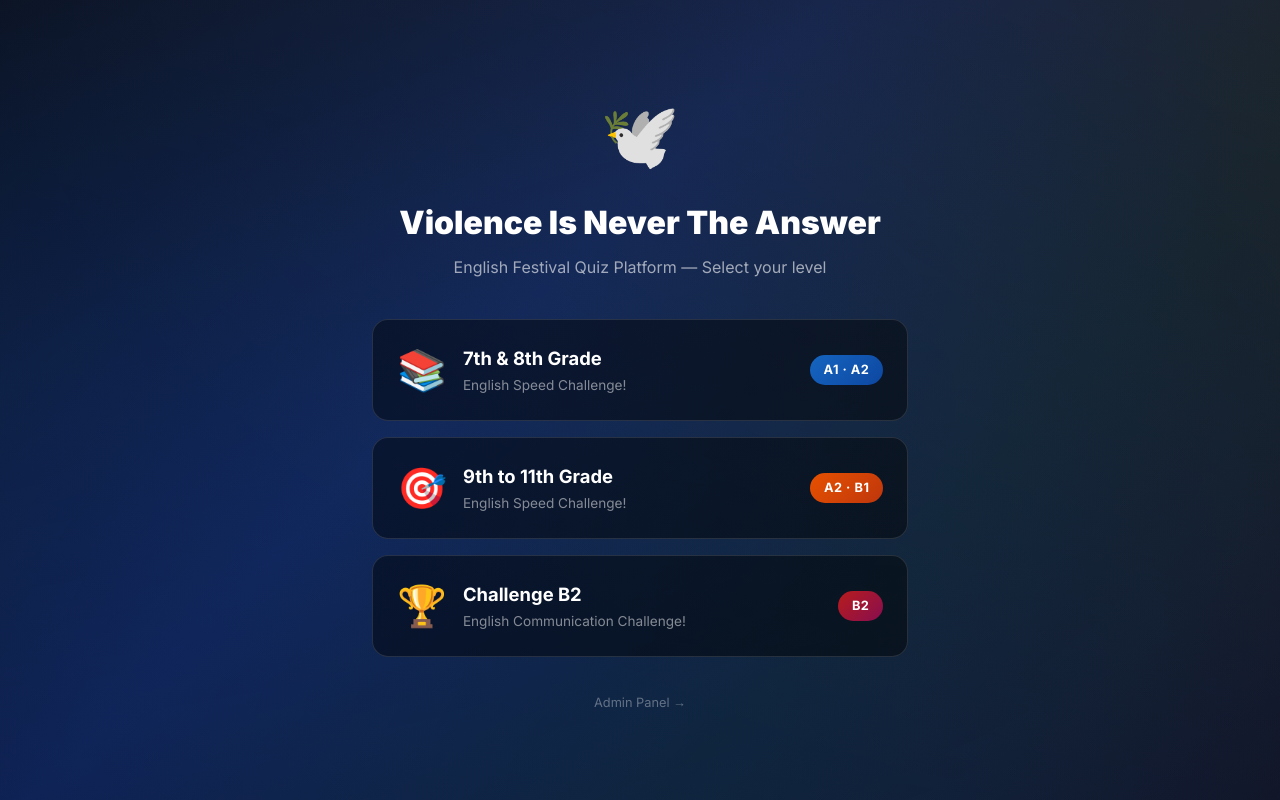
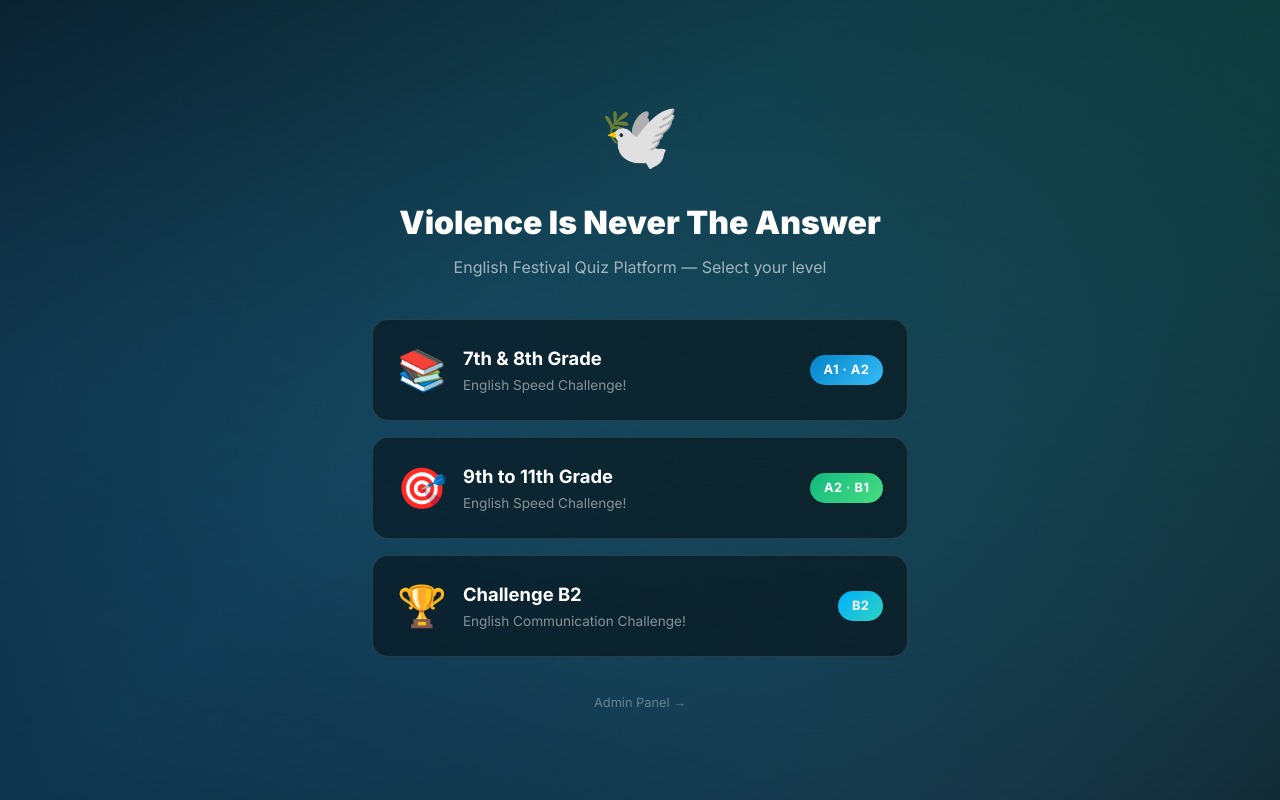
Before and after one commit to joseangeldiazcampos-hue/festival-de-ingles, a Next.js app: page / in a window 1280 px wide. Built offline with nearby package versions, Linux system fonts and the light colour scheme; no server answers; the database is empty.

Commit message:
Enhance global UI design aesthetics with vibrant Light Blue and Light Green theme

```diff
--- a/src/app/globals.css
+++ b/src/app/globals.css
@@ -2,18 +2,20 @@
 
 /* ─── Custom CSS Variables ─────────────────────────────────────── */
 :root {
-  --primary: #1565c0;
-  --primary-dark: #0d47a1;
-  --primary-light: #42a5f5;
-  --accent: #ffd600;
-  --accent-warm: #ff8f00;
-  --success: #2e7d32;
-  --danger: #c62828;
-  --bg-dark: #0a0e1a;
-  --bg-card: rgba(255, 255, 255, 0.05);
+  --primary: #38bdf8;         /* Light Sky Blue */
+  --primary-dark: #0284c7;    /* Rich Ocean Blue */
+  --primary-light: #7dd3fc;   /* Soft Light Blue */
+  --accent: #4ade80;          /* Vibrant Light Green */
+  --accent-mint: #2dd4bf;     /* Aqua Mint */
+  --accent-warm: #34d399;     /* Light Emerald Green */
+  --success: #4ade80;         /* Light Green */
+  --danger: #f87171;          /* Soft Red */
+  --bg-dark: #040d1a;         /* Deep Cyan Midnight */
+  --bg-card: rgba(56, 189, 248, 0.06);
   --text-primary: #ffffff;
-  --text-secondary: rgba(255, 255, 255, 0.75);
-  --glass-border: rgba(255, 255, 255, 0.12);
+  --text-secondary: rgba(224, 242, 254, 0.85);
+  --glass-border: rgba(56, 189, 248, 0.22);
+  --glass-border-green: rgba(74, 222, 128, 0.25);
 }
 
 /* ─── Base Reset & Responsive Fixes ────────────────────────────── */
@@ -39,7 +41,7 @@ body {
 
 /* ─── Animated Background ──────────────────────────────────────── */
 .bg-animated {
-  background: linear-gradient(135deg, #0a0e1a 0%, #0d1b4b 40%, #0a1628 70%, #0d0a1a 100%);
+  background: linear-gradient(135deg, #040d1a 0%, #062238 40%, #031c2e 70%, #04121d 100%);
   position: relative;
   overflow: hidden;
 }
@@ -51,9 +53,9 @@ body {
   left: -50%;
   width: 200%;
   height: 200%;
-  background: radial-gradient(ellipse at 20% 50%, rgba(21, 101, 192, 0.15) 0%, transparent 60%),
-              radial-gradient(ellipse at 80% 20%, rgba(255, 214, 0, 0.08) 0%, transparent 50%),
-              radial-gradient(ellipse at 60% 80%, rgba(66, 165, 245, 0.10) 0%, transparent 50%);
+  background: radial-gradient(ellipse at 20% 50%, rgba(56, 189, 248, 0.20) 0%, transparent 60%),
+              radial-gradient(ellipse at 80% 20%, rgba(74, 222, 128, 0.18) 0%, transparent 55%),
+              radial-gradient(ellipse at 60% 80%, rgba(125, 211, 252, 0.15) 0%, transparent 50%);
   animation: bg-pulse 12s ease-in-out infinite alternate;
   pointer-events: none;
   z-index: 0;
--- a/src/app/page.tsx
+++ b/src/app/page.tsx
@@ -12,7 +12,7 @@ const gradeGroups = [
     emoji: "📚",
     levels: "A1 · A2",
     description: "English Speed Challenge!",
-    gradient: "linear-gradient(135deg, #1565c0, #0d47a1)",
+    gradient: "linear-gradient(135deg, #0284c7, #38bdf8)",
   },
   {
     name: "9th to 11th Grade",
@@ -20,7 +20,7 @@ const gradeGroups = [
     emoji: "🎯",
     levels: "A2 · B1",
     description: "English Speed Challenge!",
-    gradient: "linear-gradient(135deg, #e65100, #bf360c)",
+    gradient: "linear-gradient(135deg, #10b981, #4ade80)",
   },
   {
     name: "Challenge B2",
@@ -28,7 +28,7 @@ const gradeGroups = [
     emoji: "🏆",
     levels: "B2",
     description: "English Communication Challenge!",
-    gradient: "linear-gradient(135deg, #b71c1c, #880e4f)",
+    gradient: "linear-gradient(135deg, #00b0ff, #2dd4bf)",
   },
 ];
 
--- a/src/components/quiz/QuizInterface.tsx
+++ b/src/components/quiz/QuizInterface.tsx
@@ -535,15 +535,15 @@ export default function QuizInterface({ gradeGroupSlug }: { gradeGroupSlug: stri
               marginBottom: "0.5rem",
             }}
           >
-            <span style={{ fontSize: "0.8rem", color: "rgba(255,255,255,0.7)", fontWeight: 600 }}>
+            <span style={{ fontSize: "0.8rem", color: "rgba(224,242,254,0.85)", fontWeight: 600 }}>
               Question {currentIndex + 1} of {totalQuestions}
             </span>
-            <span style={{ fontSize: "0.8rem", color: "#42a5f5", fontWeight: 700 }}>
+            <span style={{ fontSize: "0.8rem", color: "#4ade80", fontWeight: 700 }}>
               {Math.round(progress)}%
             </span>
           </div>
           <div className="progress-bar-track" style={{ background: "rgba(0,0,0,0.4)" }}>
-            <div className="progress-bar-fill" style={{ width: `${progress}%` }} />
+            <div className="progress-bar-fill" style={{ width: `${progress}%`, background: "linear-gradient(90deg, #38bdf8, #4ade80)" }} />
           </div>
         </div>
 
@@ -554,9 +554,9 @@ export default function QuizInterface({ gradeGroupSlug }: { gradeGroupSlug: stri
           style={{
             position: "relative",
             overflow: "hidden",
-            background: "rgba(0, 0, 0, 0.55)",
+            background: "rgba(4, 13, 26, 0.65)",
             backdropFilter: "blur(24px)",
-            border: "1px solid rgba(255,255,255,0.15)",
+            border: "1px solid rgba(56, 189, 248, 0.25)",
             borderRadius: "20px",
           }}
         >
@@ -570,9 +570,9 @@ export default function QuizInterface({ gradeGroupSlug }: { gradeGroupSlug: stri
               fontWeight: 800,
               padding: "0.25rem 0.75rem",
               borderRadius: "8px",
-              background: LEVEL_BG[currentQuestion.level] || "rgba(21,101,192,0.15)",
-              color: LEVEL_COLORS[currentQuestion.level] || "#42a5f5",
-              border: `1px solid ${LEVEL_COLORS[currentQuestion.level] || "#42a5f5"}55`,
+              background: "rgba(56, 189, 248, 0.15)",
+              color: "#38bdf8",
+              border: "1px solid rgba(56, 189, 248, 0.4)",
               letterSpacing: "1px",
             }}
           >
@@ -589,7 +589,7 @@ export default function QuizInterface({ gradeGroupSlug }: { gradeGroupSlug: stri
 
           {/* Bonus question hint */}
           {isCurrentBonus && (
-            <p style={{ color: "#ffd600", fontSize: "0.8rem", margin: "0.5rem 0 0 0", fontStyle: "italic" }}>
+            <p style={{ color: "#4ade80", fontSize: "0.8rem", margin: "0.5rem 0 0 0", fontStyle: "italic" }}>
               ✍️ Write your answer below
             </p>
           )}
@@ -604,9 +604,10 @@ export default function QuizInterface({ gradeGroupSlug }: { gradeGroupSlug: stri
                 className={`option-btn${currentAnswer === opt ? " selected" : ""}`}
                 onClick={() => handleSelect(opt)}
                 style={{
-                  background: currentAnswer === opt ? "rgba(21, 101, 192, 0.45)" : "rgba(0, 0, 0, 0.45)",
+                  background: currentAnswer === opt ? "linear-gradient(135deg, rgba(56, 189, 248, 0.4), rgba(74, 222, 128, 0.4))" : "rgba(56, 189, 248, 0.06)",
                   backdropFilter: "blur(16px)",
-                  border: currentAnswer === opt ? "2px solid #42a5f5" : "1px solid rgba(255, 255, 255, 0.12)",
+                  border: currentAnswer === opt ? "2px solid #4ade80" : "1px solid rgba(56, 189, 248, 0.25)",
+                  boxShadow: currentAnswer === opt ? "0 0 20px rgba(74, 222, 128, 0.4)" : "none",
                 }}
               >
                 <span className="option-letter">{opt}</span>
@@ -629,9 +630,9 @@ export default function QuizInterface({ gradeGroupSlug }: { gradeGroupSlug: stri
                 padding: "1rem 1.25rem",
                 borderRadius: "16px",
                 border: bonusAnswers[currentQuestion.id]?.trim()
-                  ? "2px solid #42a5f5"
-                  : "1px solid rgba(255,255,255,0.15)",
-                background: "rgba(0, 0, 0, 0.45)",
+                  ? "2px solid #4ade80"
+                  : "1px solid rgba(56,189,248,0.25)",
+                background: "rgba(4, 13, 26, 0.65)",
                 backdropFilter: "blur(16px)",
                 color: "white",
                 fontSize: "1rem",
@@ -642,11 +643,11 @@ export default function QuizInterface({ gradeGroupSlug }: { gradeGroupSlug: stri
                 boxSizing: "border-box",
               }}
               onFocus={(e) => {
-                e.target.style.borderColor = "#42a5f5";
+                e.target.style.borderColor = "#4ade80";
               }}
               onBlur={(e) => {
                 if (!bonusAnswers[currentQuestion.id]?.trim()) {
-                  e.target.style.borderColor = "rgba(255,255,255,0.15)";
+                  e.target.style.borderColor = "rgba(56,189,248,0.25)";
                 }
               }}
             />
--- a/src/components/quiz/QuizLanding.tsx
+++ b/src/components/quiz/QuizLanding.tsx
@@ -275,7 +275,7 @@ export default function QuizLanding({ name, slug, grades, levels, emoji, descrip
                 display: "block",
                 fontSize: "0.85rem",
                 fontWeight: 600,
-                color: "#ffd600",
+                color: "#4ade80",
                 marginBottom: "0.5rem",
                 letterSpacing: "0.5px",
               }}
@@ -296,19 +296,19 @@ export default function QuizLanding({ name, slug, grades, levels, emoji, descrip
                     padding: "0.75rem 1rem",
                     borderRadius: "12px",
                     border: selectedGrade === grade
-                      ? "2px solid #42a5f5"
+                      ? "2px solid #4ade80"
                       : gradeError
                       ? "2px solid #ef5350"
-                      : "1px solid rgba(255,255,255,0.2)",
+                      : "1px solid rgba(56,189,248,0.25)",
                     background: selectedGrade === grade
-                      ? "rgba(21, 101, 192, 0.45)"
-                      : "rgba(255,255,255,0.08)",
-                    color: selectedGrade === grade ? "white" : "rgba(255,255,255,0.8)",
+                      ? "linear-gradient(135deg, rgba(56, 189, 248, 0.4), rgba(74, 222, 128, 0.4))"
+                      : "rgba(56, 189, 248, 0.08)",
+                    color: selectedGrade === grade ? "#ffffff" : "rgba(224,242,254,0.85)",
                     cursor: "pointer",
                     fontSize: "0.9rem",
                     fontWeight: selectedGrade === grade ? 700 : 500,
                     transition: "all 0.2s ease",
-                    boxShadow: selectedGrade === grade ? "0 0 16px rgba(33,150,243,0.4)" : "none",
+                    boxShadow: selectedGrade === grade ? "0 0 20px rgba(74,222,128,0.5)" : "none",
                   }}
                 >
                   {GRADE_LABELS[grade] || `${grade}th Grade`}
```
